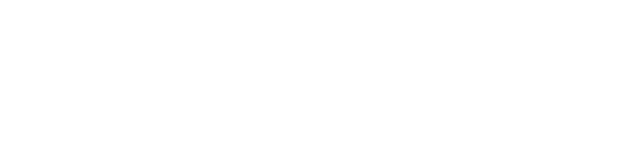
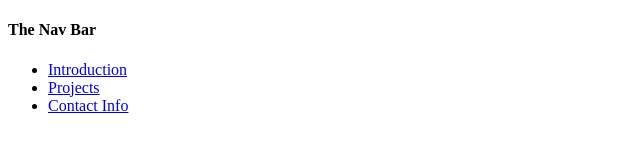
Before and after one commit to HamelA/PersonalWebsite, a plain HTML site: page index.html in a window 1280 px wide. Shown: the whole page, without its empty margins (0-640 px from the left). Drawn offline with Linux system fonts and the light colour scheme.

Commit message:
Navigation Bar
Started work on a navigation bar to make traversing the website easier.

```diff
--- a/index.html
+++ b/index.html
@@ -6,6 +6,36 @@
         <link href="styles.css" rel="stylesheet" type="text/css">
     </head>
     <body>
+        <nav>
+            <div class="logo">
+                <h4>The Nav Bar</h4>
+            </div>
+            <ul>
+                <li>
+                    <a href="#">Introduction</a>
+                </li>
+                <li>
+                    <a href="#">Projects</a>
+                </li>
+                <li>
+                    <a href="#">Contact Info</a>
+                </li>
+            </ul>
+        </nav>
 
+        <!-- Introduction -->
+        <div>
+
+        </div>
+
+        <!-- Project Link / Github Link -->
+        <div>
+
+        </div>
+
+        <!-- Contact Info -->
+        <div>
+
+        </div>
     </body>
 </html>
```
